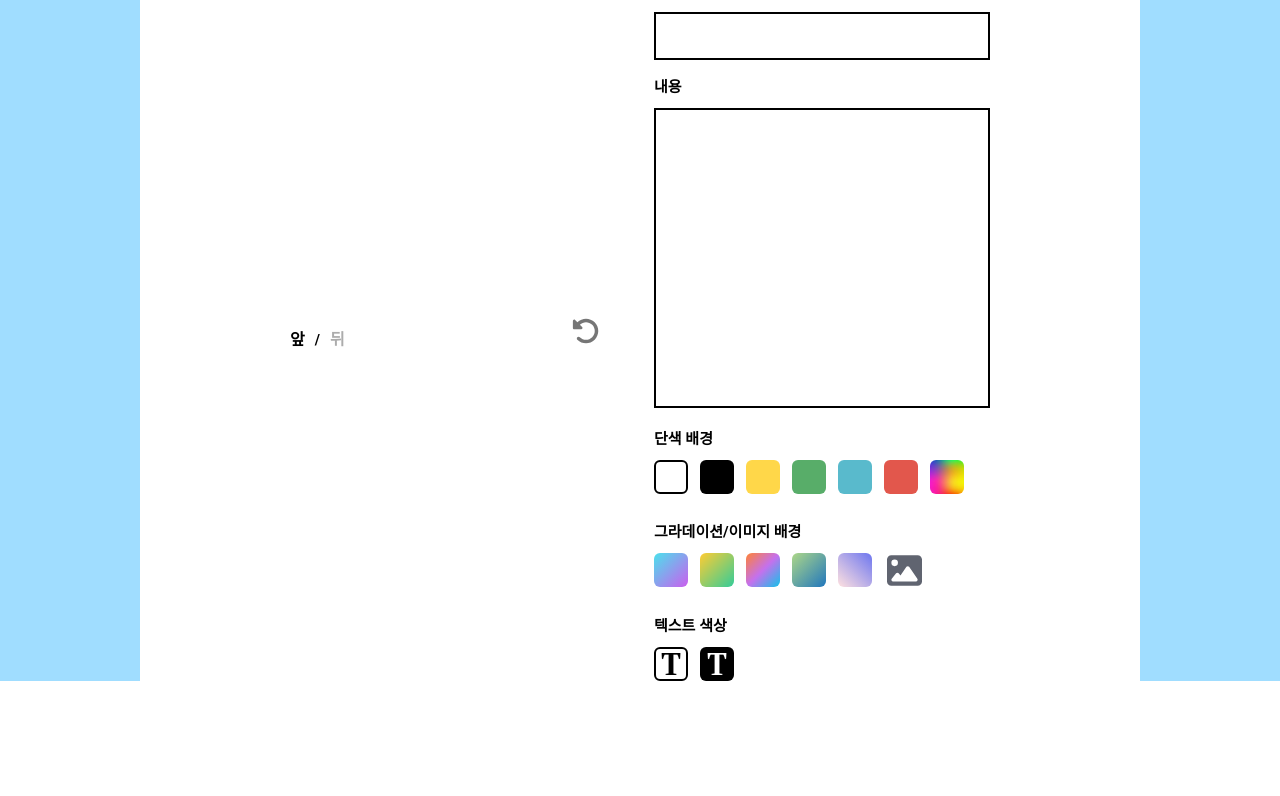
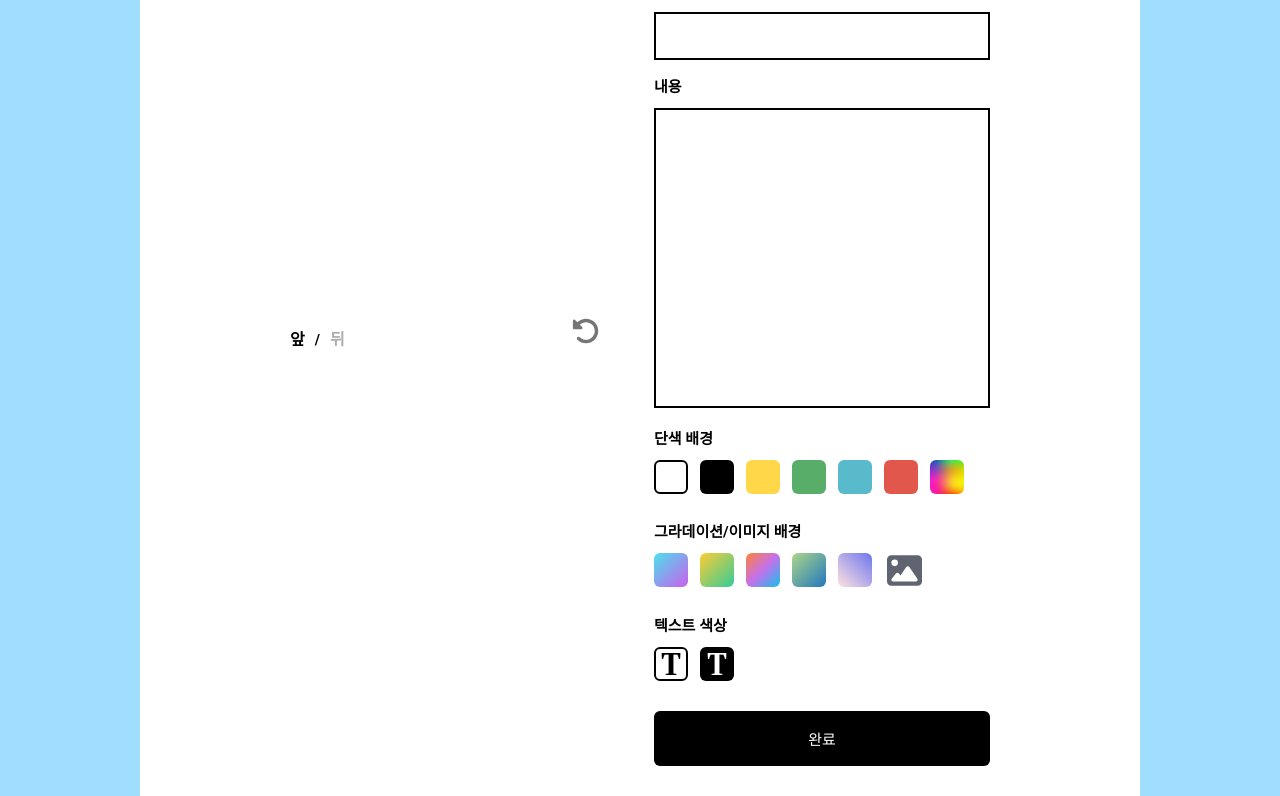
Before and after one commit to bluepebble25/phoca-review, a React (Create React App) app in the folder client/: page /create in a window 1280 px wide. Shown: the part 247-1043 px from the top of the page. Before the commit the page ends 928 px from the top, so only its background shows below. Built offline with nearby package versions, Linux system fonts and the light colour scheme; a web font is replaced by a local one.

Commit message:
feat: 버튼 컴포넌트 생성 및 카드 에디터 화면에 추가

```diff
--- /dev/null
+++ b/client/src/components/atoms/Buttons/Button.tsx
@@ -0,0 +1,37 @@
+import { css } from '@emotion/react';
+
+interface ButtonProps {
+  children: React.ReactNode;
+  type: ButtonType;
+  margin: string;
+}
+
+type ButtonType = 'primary' | 'secondary';
+
+function Button({ children, type, margin }: ButtonProps) {
+  return (
+    <button type="button" css={buttonStyle(type, margin)}>
+      <span css={fontStyle}>
+        {type === 'primary' ? children : <strong>{children}</strong>}
+      </span>
+    </button>
+  );
+}
+
+const buttonStyle = (type: ButtonType, margin: string) => css`
+  padding: 17px 0;
+  margin: ${margin};
+  background-color: ${type === 'primary' ? 'black' : 'white'};
+  color: ${type === 'primary' ? 'white' : 'black'};
+  border: ${type === 'primary' ? 'none' : '2px solid black'};
+  border-radius: 6px;
+
+  cursor: pointer;
+`;
+
+const fontStyle = css`
+  font-size: 15px;
+  font-family: 'Roboto', 'Noto Sans KR', sans-serif;
+`;
+
+export default Button;
--- a/client/src/pages/CreateCardPage.tsx
+++ b/client/src/pages/CreateCardPage.tsx
@@ -1,5 +1,6 @@
 import { css } from '@emotion/react';
 import React, { useRef, useState } from 'react';
+import Button from '../components/atoms/Buttons/Button';
 import Input from '../components/atoms/Input/Input';
 import TextArea from '../components/atoms/Input/TextArea';
 import Logo from '../components/atoms/Logo';
@@ -250,6 +251,10 @@ function CreateCardPage() {
               onFileChange={onFileChange}
               isCardFront={isCardFront}
             />
+
+            <Button type="primary" margin="30px 0">
+              완료
+            </Button>
           </form>
         </div>
       </div>
```
